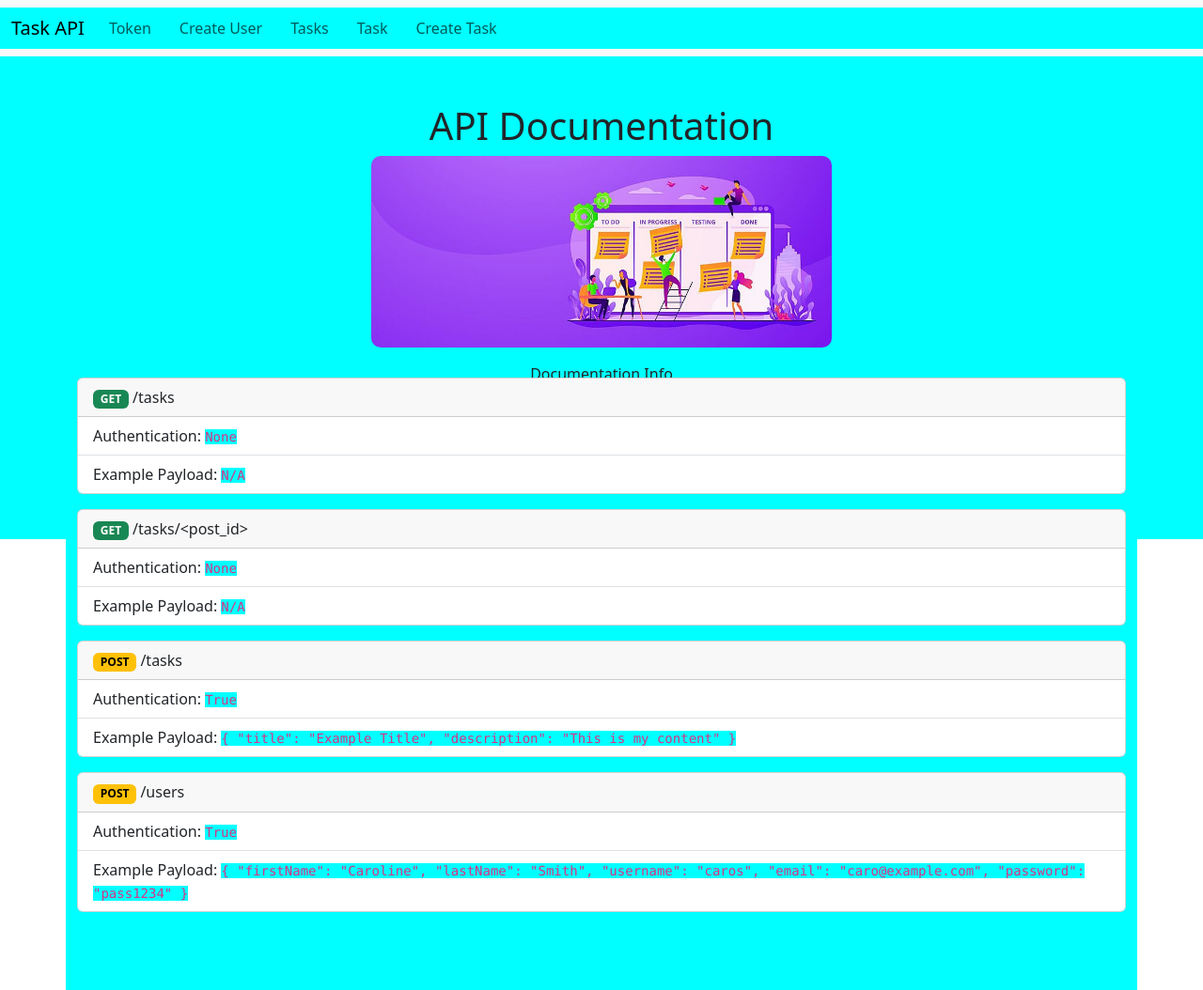
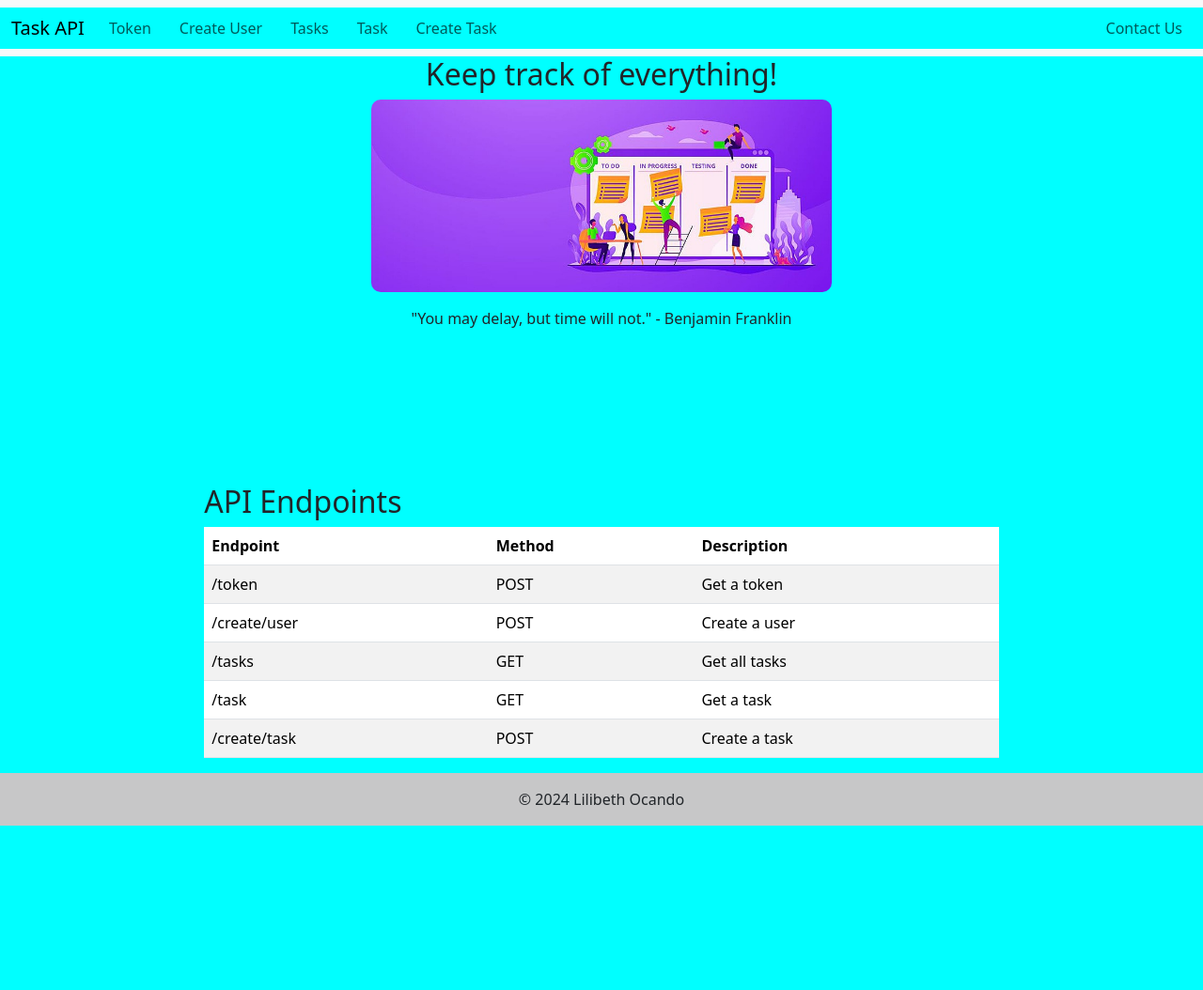
Before and after one commit to lilibethocando/flask_tasks_api, a Flask app: page / in a window 1280 px wide. Shown: the whole page at 94% size. After the commit the page ends 879 px from the top, so only its background shows below. Run offline with Flask 3, Linux system fonts and the light colour scheme.

Commit message:
Updated multiple files

```diff
--- a/app/routes.py
+++ b/app/routes.py
@@ -1,4 +1,4 @@
-from flask import request, render_template, jsonify, redirect, url_for
+from flask import request, render_template, jsonify, redirect, url_for, session
 from . import app, db
 from tasks import tasks_list
 from datetime import datetime, timezone
@@ -52,36 +52,30 @@ def get_task():
 
 
 @app.route("/create/tasks", methods=['GET','POST'])
-@token_auth.login_required
+# @token_auth.login_required
 def create_task():
     current_user = token_auth.current_user()
-    if id == current_user.id:
 
-        if request.method == 'GET':
-            new_task = None
-            return render_template('create_task.html', new_task=new_task)
-        if request.method == 'POST':
+    if request.method == 'GET':
+        new_task = None
+        return render_template('create_task.html', new_task=new_task)
+    if request.method == 'POST':
 
-            required_fields = ['title','description']
-            missing_fields = []
+        title = request.form.get('title')
+        description = request.form.get('description')
+        completed = request.form.get('completed', False)
 
-            title = request.form.get('title')
-            description = request.form.get('description')
-            completed = request.form.get('completed', False)
+        required_fields = ['title','description']
+        missing_fields = [field for field in required_fields if not request.form.get(field)]
 
-            data = [title, description, completed]
+        if missing_fields:
+            return {'error': f"{','.join(missing_fields)} must be in the request body"}, 400
 
-            for field in required_fields:
-                if field not in data:
-                    missing_fields.append(field)
-            if missing_fields:
-                return {'error': f"{','.join(missing_fields)} must be in the request body"}, 400
+        current_user_id = token_auth.current_user()
 
-            createdAt = datetime.now(timezone.utc)
+        new_task = Task(title=title, description=description, completed=completed, user_id=1)
 
-            current_user_id = token_auth.current_user()
-            new_task = Task(title=title, description=description, completed=completed, user_id=current_user_id.id)
-            return render_template('create_task.html', new_task=new_task.to_dict())
+        return render_template('create_task.html', new_task=new_task.to_dict())
 
 
 @app.route("/tasks/<int:id>", methods=['PUT'])
@@ -121,8 +115,6 @@ def delete_task(id):
     return {'success': f"{task.title} was successfully deleted"}, 200
 
 
-
-    # return render_template('create_task.html', new_task=new_task.to_dict())
 
 #User
 
--- a/app/static/style.css
+++ b/app/static/style.css
@@ -12,6 +12,7 @@ h1 {
     justify-content: center;
     align-items: center;
     height: 30vh;
+    padding: 10px;
 }
 
 img {
@@ -80,4 +81,5 @@ img {
     max-width: 100%;
     border-radius: 10px;
     padding-bottom: 40px;
+    padding-right: 500px;
 }
--- a/app/templates/index.html
+++ b/app/templates/index.html
@@ -12,17 +12,15 @@
             display: flex;
             flex-direction: row;
             gap: 10px;
-            /* Add some space between navbar items */
         }
 
         .navbar-nav .nav-link {
             padding: 10px;
-            /* Add padding to navbar links */
         }
     </style>
 </head>
 
-<body>
+<body >
     <nav class="navbar bg-body-tertiary">
         <div class="container-fluid">
             <span class="navbar-brand mb-0 h1">Task API</span>
@@ -43,102 +41,73 @@
                     <a class="nav-link" href="{{url_for('create_task')}}">Create Task</a>
                 </li>
             </ul>
+            <ul class="navbar-nav ml-auto">
+                <li class="nav-item">
+                    <a class="nav-link" target="_blank" href="https://www.linkedin.com/in/lilibeth-ocando8">Contact Us</a>
+                </li>
+            </ul>
         </div>
     </nav>
     <div class="row">
         <div class="col">
-            <h1 class="text-center">API Documentation</h1>
+            <h2 class="text-center">Keep track of everything!</h2>
         </div>
     </div>
     <div class="row">
         <div class="col-md-8 offset-md-2 text-center">
             <img src="../static/images/task_img.png" alt="Tasks image" class="img-fluid">
-            <p class="mt-3">Documentation Info</p>
+            <p class="mt-3">"You may delay, but time will not." - Benjamin Franklin</p>
         </div>
     </div>
-
-    <div class="container">
-
-        <div class="row">
-            <div class="col-12">
-                <div class="card mb-3">
-                    <div class="card-header">
-                        <span class="badge text-bg-success">GET</span> /tasks
-                    </div>
-                    <ul class="list-group list-group-flush">
-                        <li class="list-group-item">Authentication: <code>None</code></li>
-                        <li class="list-group-item">Example Payload: <code>N/A</code></li>
-                    </ul>
-                </div>
-            </div>
-
-            <div class="col-12">
-                <div class="card mb-3">
-                    <div class="card-header">
-                        <span class="badge text-bg-success">GET</span> /tasks/&lt;post_id&gt;
-                    </div>
-                    <ul class="list-group list-group-flush">
-                        <li class="list-group-item">Authentication: <code>None</code></li>
-                        <li class="list-group-item">Example Payload: <code>N/A</code></li>
-                    </ul>
-                </div>
-            </div>
-
-            <div class="col-12">
-                <div class="card mb-3">
-                    <div class="card-header">
-                        <span class="badge text-bg-warning">POST</span> /tasks
-                    </div>
-                    <ul class="list-group list-group-flush">
-                        <li class="list-group-item">Authentication: <code>True</code></li>
-                        <li class="list-group-item">Example Payload:
-                            <code>{ "title": "Example Title", "description": "This is my content" }</code>
-                        </li>
-                    </ul>
-                </div>
-            </div>
-
-            <div class="col-12">
-                <div class="card mb-3">
-                    <div class="card-header">
-                        <span class="badge text-bg-warning">POST</span> /users
-                    </div>
-                    <ul class="list-group list-group-flush">
-                        <li class="list-group-item">Authentication: <code>True</code></li>
-                        <li class="list-group-item">Example Payload:
-                            <code>{ "firstName": "Caroline", "lastName": "Smith", "username": "caros", "email": "caro@example.com", "password": "pass1234" }</code>
-                        </li>
-                    </ul>
-                </div>
-            </div>
+    <div class="row">
+        <div class="col-md-8 offset-md-2">
+            <h2>API Endpoints</h2>
+            <table class="table table-striped">
+                <thead>
+                    <tr>
+                        <th>Endpoint</th>
+                        <th>Method</th>
+                        <th>Description</th>
+                    </tr>
+                </thead>
+                <tbody>
+                    <tr>
+                        <td>/token</td>
+                        <td>POST</td>
+                        <td>Get a token</td>
+                    </tr>
+                    <tr>
+                        <td>/create/user</td>
+                        <td>POST</td>
+                        <td>Create a user</td>
+                    </tr>
+                    <tr>
+                        <td>/tasks</td>
+                        <td>GET</td>
+                        <td>Get all tasks</td>
+                    </tr>
+                    <tr>
+                        <td>/task</td>
+                        <td>GET</td>
+                        <td>Get a task</td>
+                    </tr>
+                    <tr>
+                        <td>/create/task</td>
+                        <td>POST</td>
+                        <td>Create a task</td>
+                    </tr>
+                </tbody>
+            </table>
         </div>
-    </div>
 
     <!-- Footer section -->
-    <div class="container">
-        <footer class="d-flex flex-wrap justify-content-between align-items-center py-3 my-4 border-top">
-            <div class="col-md-4 d-flex align-items-center">
-                <a href="/" class="mb-3 me-2 mb-md-0 text-muted text-decoration-none lh-1">
-                    <svg class="bi" width="30" height="24">
-                        <use xlink:href="#bootstrap"></use>
-                    </svg>
-                </a>
-                <span class="mb-3 mb-md-0 text-muted">© 2022 Company, Inc</span>
-            </div>
 
-            <ul class="nav col-md-4 justify-content-end list-unstyled d-flex">
-                <li class="ms-3"><a class="text-muted" href="#"><svg class="bi" width="24" height="24">
-                            <use xlink:href="#twitter"></use>
-                        </svg></a></li>
-                <li class="ms-3"><a class="text-muted" href="#"><svg class="bi" width="24" height="24">
-                            <use xlink:href="#instagram"></use>
-                        </svg></a></li>
-                <li class="ms-3"><a class="text-muted" href="#"><svg class="bi" width="24" height="24">
-                            <use xlink:href="#facebook"></use>
-                        </svg></a></li>
-            </ul>
-        </footer>
-    </div>
+    <footer class="bg-body-tertiary text-center text-lg-start">
+        <div class="text-center p-3" style="background-color: rgba(0, 0, 0, 0.2);">
+            &copy; 2024 Lilibeth Ocando <a class="text-dark" href=""></a>
+        </div>
+    </footer>
+
 
     <script src="https://cdn.jsdelivr.net/npm/bootstrap@5.3.3/dist/js/bootstrap.bundle.min.js"></script>
 
```
Also changed, not shown: app/templates/create_task.html (+12 -6 lines).
